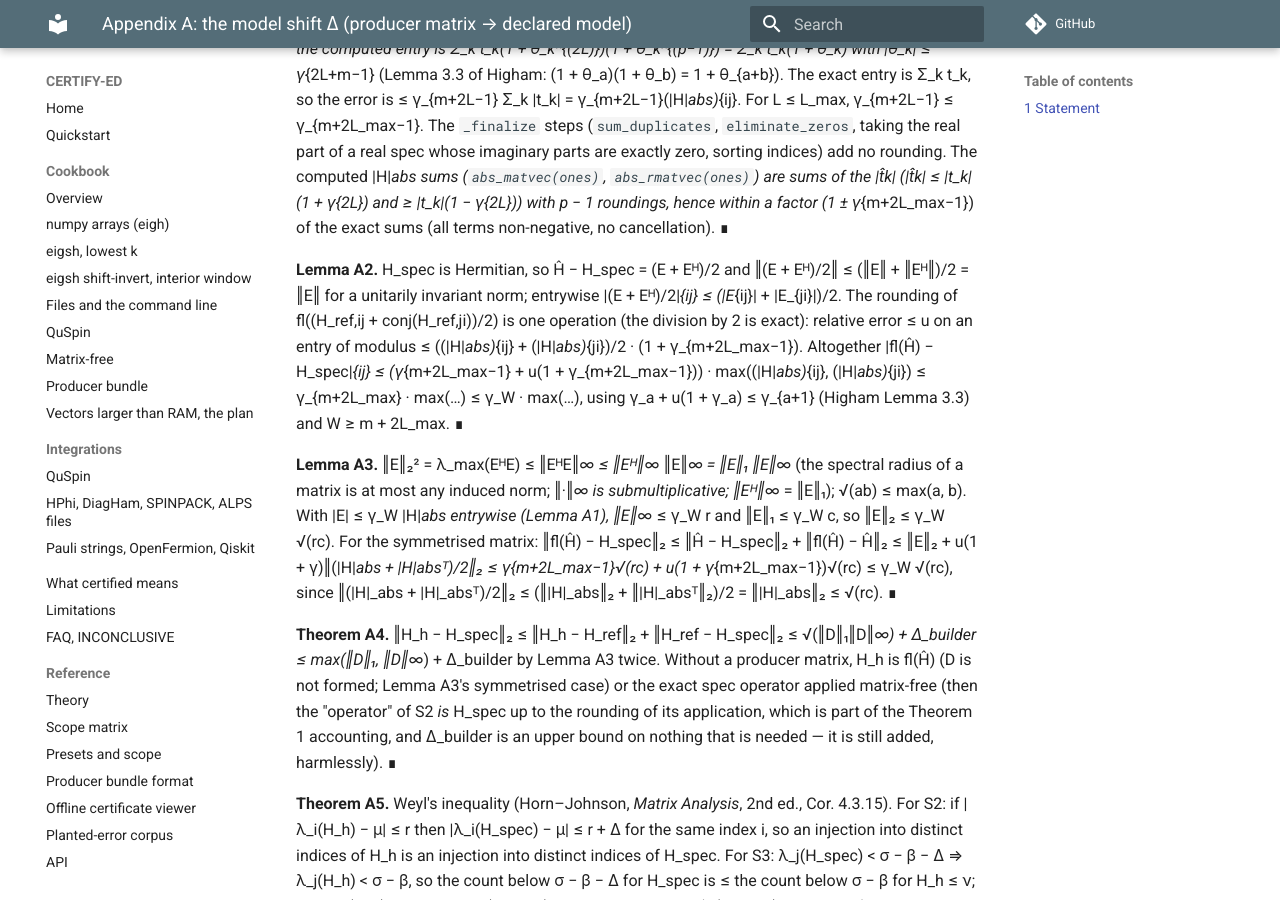
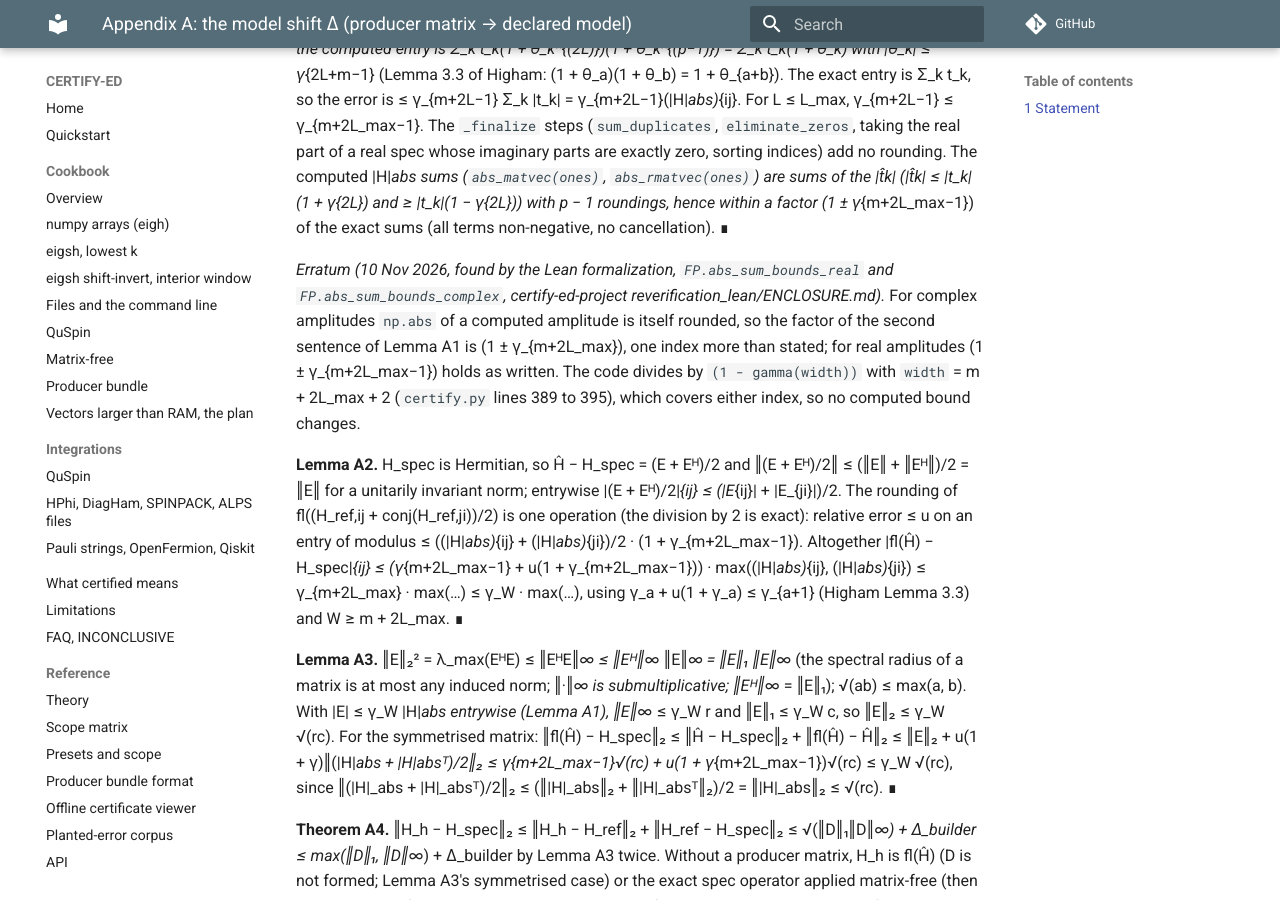
Before and after one commit to sarang-kernel/CERTIFY-ED, an MkDocs documentation site: the page built from docs/proofs/appA_model-shift.md, in a window 1280 px wide and 900 px high, scrolled down 2005 px. Built offline with MkDocs 1.6.1 and Material for MkDocs 9.7.7, drawn with Linux system fonts in a browser that asks for light colours; comment, search, counter and statistics services are not loaded.

Commit message:
docs: errata from the Lean formalization (Theorem U5 inequality, D-02 part (b) argument, from_float width, Lemma A1 complex index)

```diff
--- a/docs/proofs/appA_model-shift.md
+++ b/docs/proofs/appA_model-shift.md
@@ -67,6 +67,8 @@ error is ≤ γ_{m+2L−1} Σ_k |t_k| = γ_{m+2L−1}(|H|_abs)_{ij}. For L ≤ L
 parts are exactly zero, sorting indices) add no rounding. The computed |H|_abs sums (`abs_matvec(ones)`,
 `abs_rmatvec(ones)`) are sums of the |t̂_k| (|t̂_k| ≤ |t_k|(1 + γ_{2L}) and ≥ |t_k|(1 − γ_{2L})) with p − 1 roundings,
 hence within a factor (1 ± γ_{m+2L_max−1}) of the exact sums (all terms non-negative, no cancellation). ∎
+
+  *Erratum (10 Nov 2026, found by the Lean formalization, `FP.abs_sum_bounds_real` and `FP.abs_sum_bounds_complex`, certify-ed-project reverification_lean/ENCLOSURE.md).* For complex amplitudes `np.abs` of a computed amplitude is itself rounded, so the factor of the second sentence of Lemma A1 is (1 ± γ_{m+2L_max}), one index more than stated; for real amplitudes (1 ± γ_{m+2L_max−1}) holds as written. The code divides by `(1 - gamma(width))` with `width` = m + 2L_max + 2 (`certify.py` lines 389 to 395), which covers either index, so no computed bound changes.
 
 **Lemma A2.** H_spec is Hermitian, so Ĥ − H_spec = (E + Eᴴ)/2 and ‖(E + Eᴴ)/2‖ ≤ (‖E‖ + ‖Eᴴ‖)/2 = ‖E‖ for a
 unitarily invariant norm; entrywise |(E + Eᴴ)/2|_{ij} ≤ (|E_{ij}| + |E_{ji}|)/2. The rounding of
```
Also changed, not shown: CHANGELOG.md (+6 -0 lines), docs/proofs/D-02_matrix-free.md (+2 -0 lines), docs/proofs/L17_dyadic_exp_ln.md (+2 -0 lines), docs/proofs/int05_underflow.md (+2 -0 lines).
